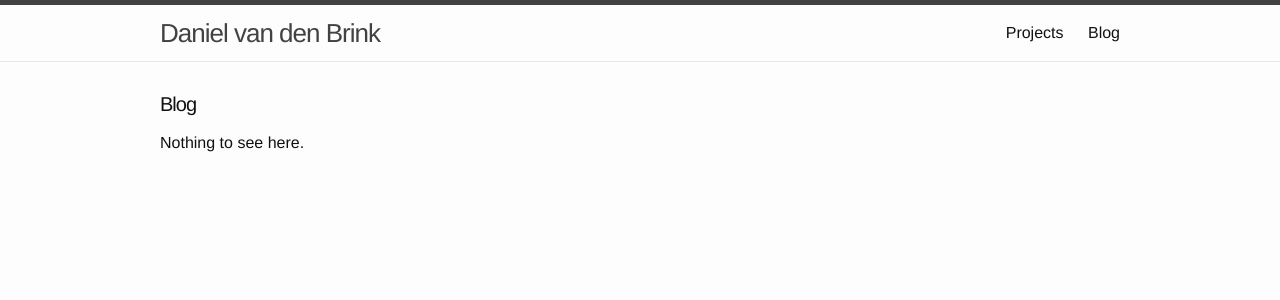
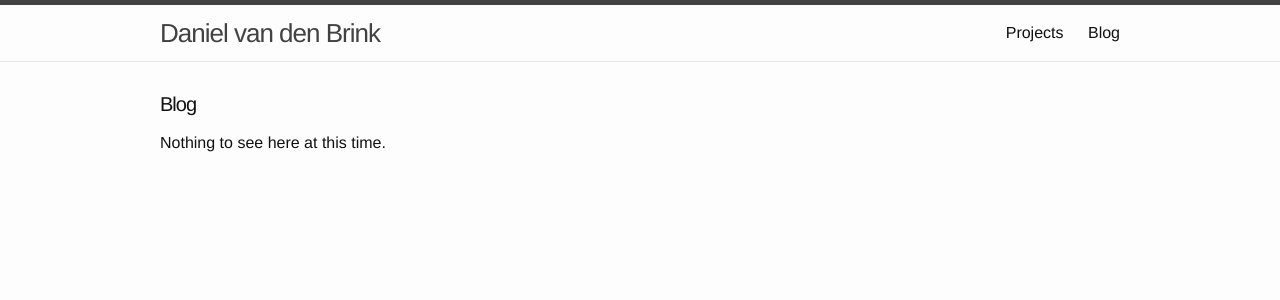
Before and after one commit to dvdbrink/dvdbrink.github.io, a Jekyll site: the page built from blog/index.html, in a window 1280 px wide. Shown: the top 300 px of the page. Built offline with Jekyll 4.4.1, drawn with Linux system fonts in a browser that asks for light colours.

Commit message:
Update layout

```diff
--- a/blog/index.html
+++ b/blog/index.html
@@ -19,7 +19,7 @@ title: Blog
       {% endfor %}
     </ul>
   {% else %}
-    Nothing to see here.
+    Nothing to see here at this time.
   {% endif %}
 
 </div>
--- a/projects/index.html
+++ b/projects/index.html
@@ -27,6 +27,6 @@ title: Projects
       {% endif %}
     {% endfor %}
   {% else %}
-    Nothing to see here.
+    Nothing to see here at this time.
   {% endif %}
 </div>
```
Also changed, not shown: _includes/footer.html (+8 -0 lines).
